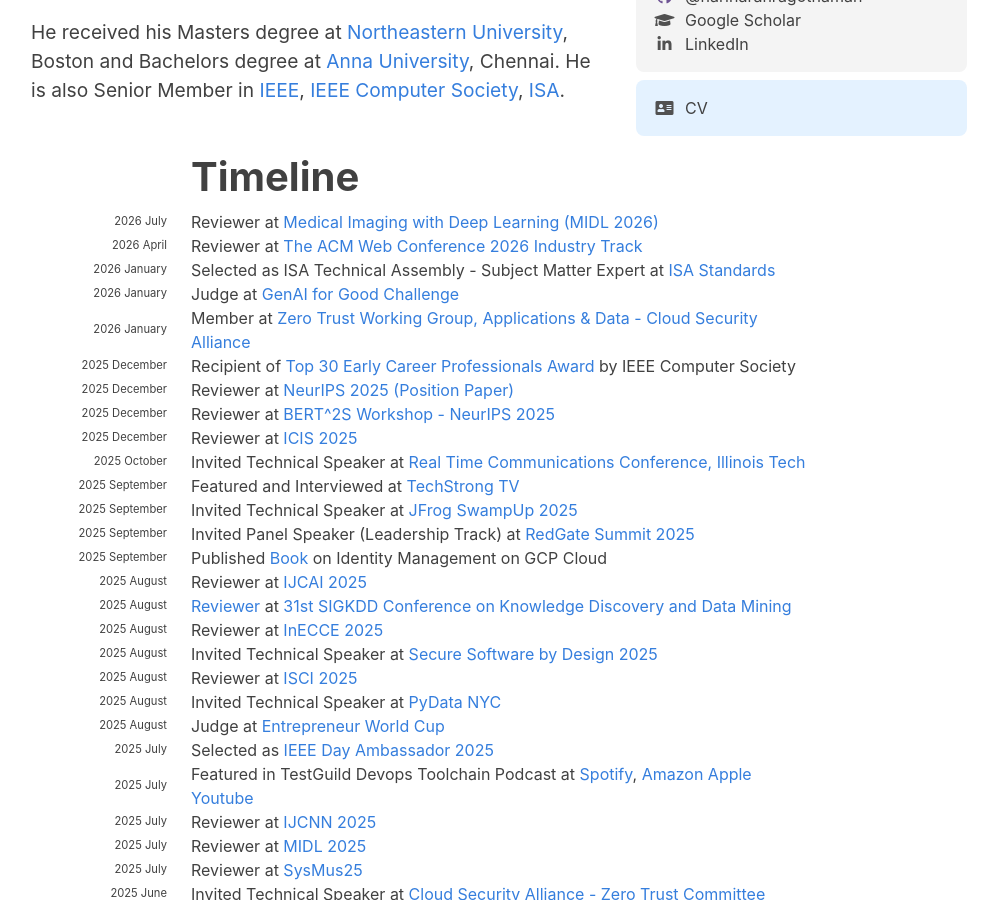
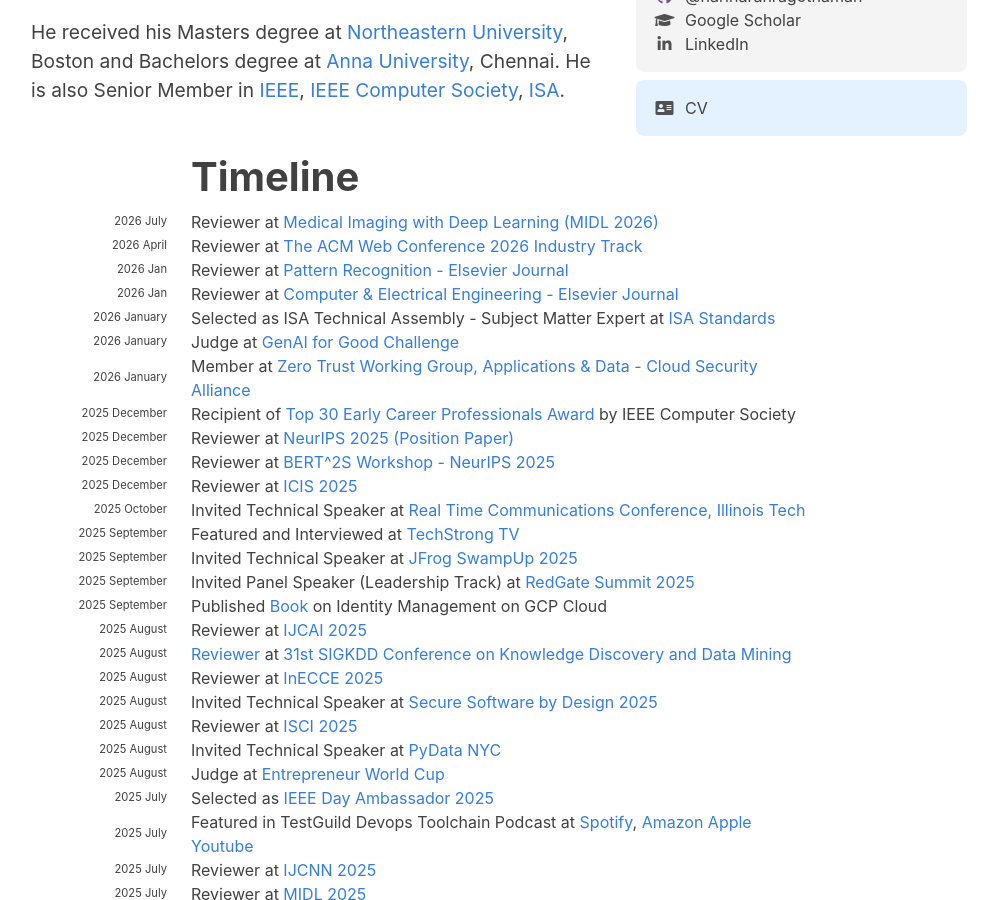
Before and after one commit to hariharanragothaman/hariharanragothaman.github.io, a Jekyll site: the page built from index.md, in a window 1280 px wide and 900 px high, scrolled down 676 px. Shown: the whole window, without its empty margins (141-1139 px from the left). Built offline with Jekyll 4.4.1, drawn with Linux system fonts in a browser that asks for light colours; nearby versions of some CDN libraries; some web fonts are replaced.

Commit message:
Updates and Polishes

```diff
--- a/_data/news.yaml
+++ b/_data/news.yaml
@@ -11,6 +11,14 @@
 - year: 2026
   year-extra: April
   description: Reviewer at <a href="https://www2026.thewebconf.org/"> The ACM Web Conference 2026 Industry Track </a>
+
+- year: 2026
+  year-extra: Jan
+  description: Reviewer at  <a href="https://www.sciencedirect.com/journal/pattern-recognition"> Pattern Recognition - Elsevier Journal </a>
+
+- year: 2026
+  year-extra: Jan
+  description: Reviewer at  <a href="https://www.sciencedirect.com/journal/computers-and-electrical-engineering"> Computer & Electrical Engineering - Elsevier Journal </a>
 
 - year: 2026
   year-extra: January
```
